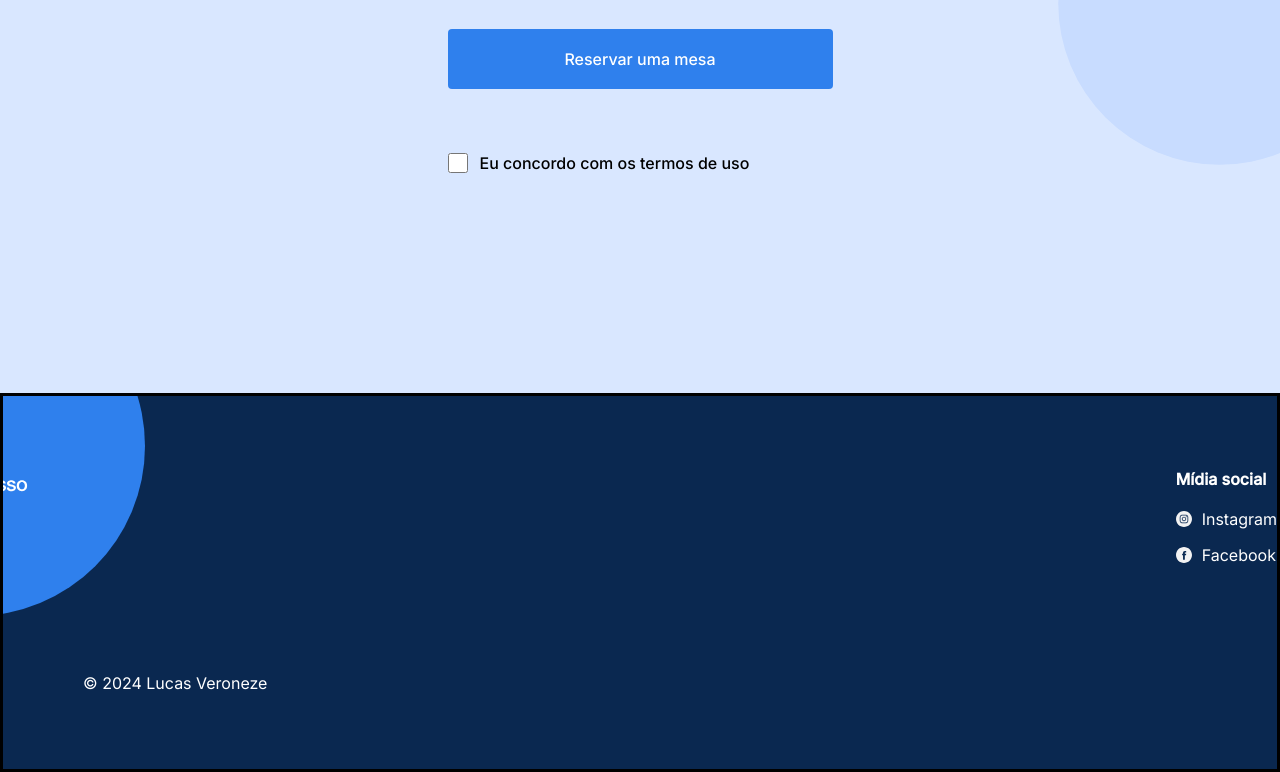
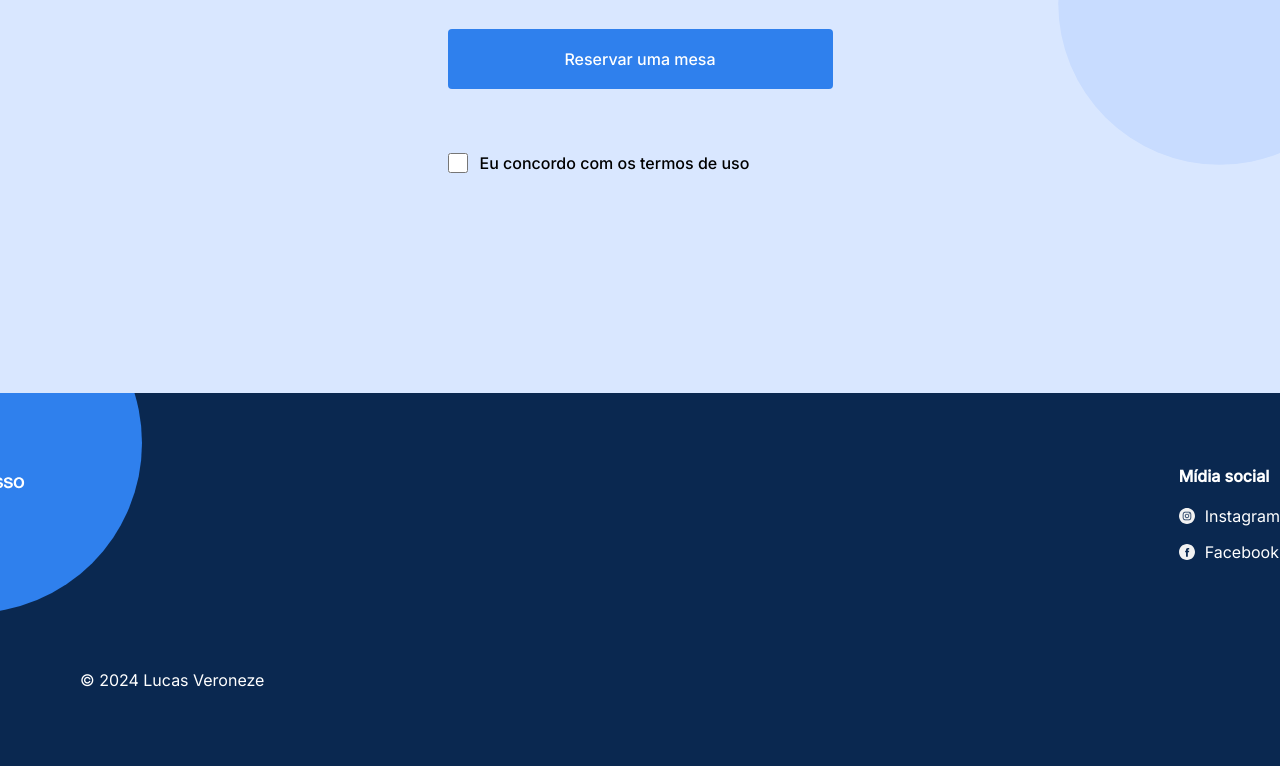
Before and after one commit to LucasKND/web_project_coffeeshop, a plain HTML site: page index.html in a window 1280 px wide. Shown: the part 2282-3054 px from the top of the page. Drawn offline with nearby package versions, Linux system fonts and the light colour scheme.

Commit message:
correcoes 2

```diff
--- a/blocks/footer.css
+++ b/blocks/footer.css
@@ -3,7 +3,7 @@
     color: #ffffff;
     padding: 60px 0;
     overflow: hidden;
-    border: solid black;
+    margin-bottom: -8px;
 }
 
 .footer__content {
```
